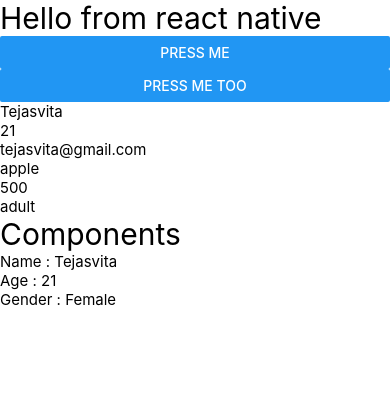
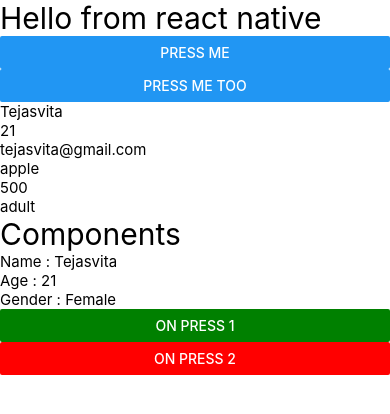
Before and after one commit to Tejas383/learn-react-native-, a React Native app: screen / in a window 390 px wide. Shown: the top 414 px of the page. Built offline with nearby package versions, Linux system fonts and the light colour scheme.

Commit message:
button and onPress event

```diff
--- a/App.tsx
+++ b/App.tsx
@@ -10,11 +10,15 @@ function App() {
     return 'apple';
   };
 
+  const press = val => {
+    console.warn('button pressed: ' + val);
+  };
+
   return (
     <View>
       <Text style={{ fontSize: 30 }}>Hello from react native</Text>
-      <Button title="Press me"></Button>
-      <Button title="Press me too"></Button>
+      <Button title="Press me" />
+      <Button title="Press me too" />
       <Text style={{ fontSize: 15 }}>{name}</Text>
       <Text style={{ fontSize: 15 }}>{age}</Text>
       <Text style={{ fontSize: 15 }}>{email}</Text>
@@ -26,6 +30,15 @@ function App() {
 
       <Text style={{ fontSize: 30 }}>Components</Text>
       <UserData />
+
+      {/* if we want to pass the params */}
+      <Button color={'green'} title="On Press 1" onPress={press} />
+      {/* if we donot want to pass the params */}
+      <Button
+        color={'red'}
+        title="On Press 2"
+        onPress={() => press('helloooo')}
+      />
     </View>
   );
 }
```
